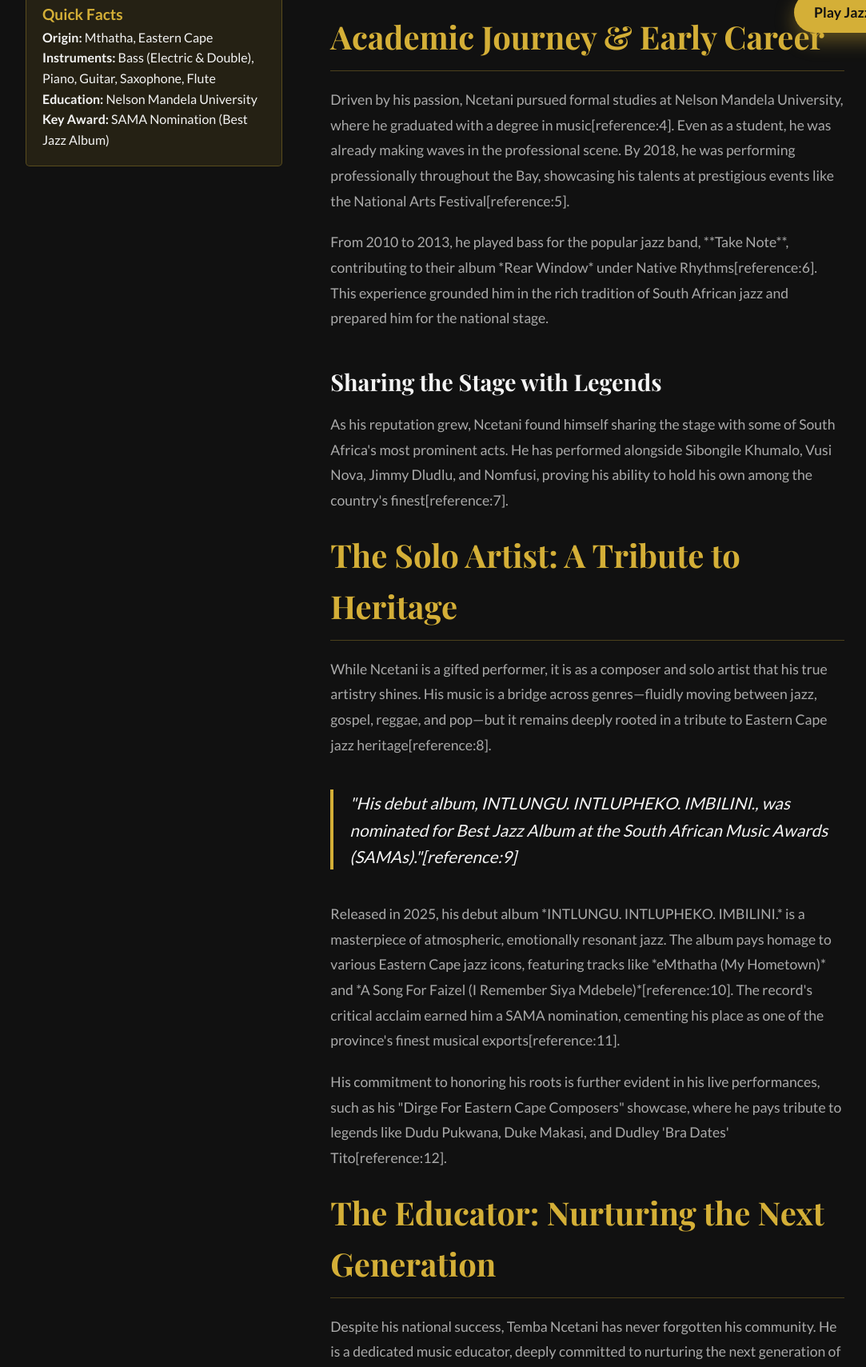
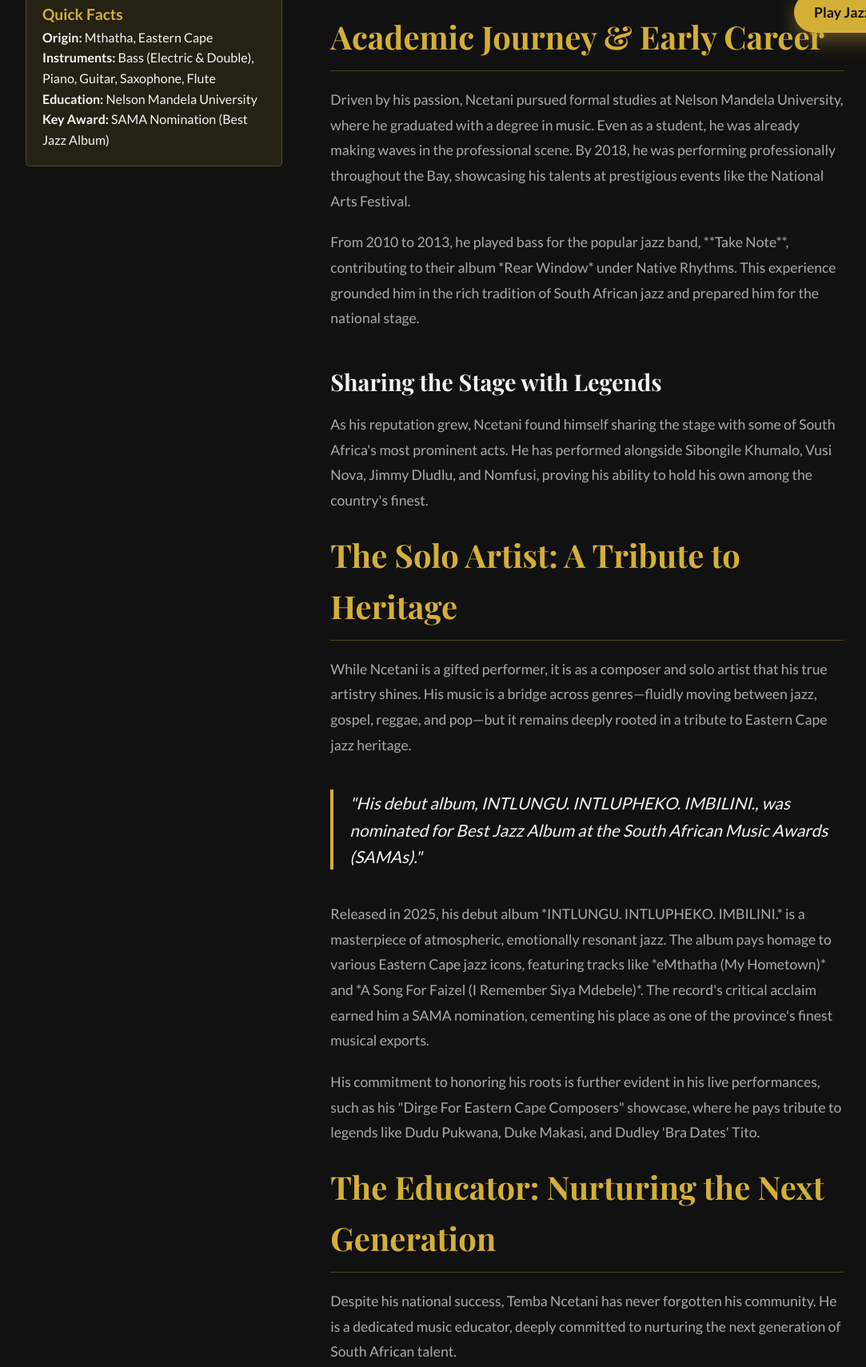
Before and after one commit to avelan2007-lang/temba-website, a plain HTML site: page biography.html in a window 1280 px wide. Shown: the part 729-2438 px from the top of the page at 80% size, without its empty margins (96-1179 px from the left). Drawn offline with nearby package versions, Linux system fonts and the light colour scheme.

Commit message:
Update biography.html

```diff
--- a/biography.html
+++ b/biography.html
@@ -128,30 +128,30 @@
             <div class="bio-main">
 
                 <h2>Early Life & Musical Awakening</h2>
-                <p>Temba Ncetani's story begins in the vibrant city of Mthatha, Eastern Cape. It was here, at a young age, that his profound love for music first manifested[reference:0]. Unlike many musicians who follow formal classical training, Ncetani is a completely self-taught multi-instrumentalist and composer[reference:1].</p>
-                <p>His natural talent and dedication allowed him to master a staggering array of instruments. He is equally comfortable playing the electric and double bass, the piano, guitar, saxophone, and flute, making him one of the most versatile musicians in the Eastern Cape[reference:2]. He credits the legendary double bassist Herbie Tsoaeli as his biggest influence, a guiding light in his musical journey[reference:3].</p>
+                <p>Temba Ncetani's story begins in the vibrant city of Mthatha, Eastern Cape. It was here, at a young age, that his profound love for music first manifested. Unlike many musicians who follow formal classical training, Ncetani is a completely self-taught multi-instrumentalist and composer.</p>
+                <p>His natural talent and dedication allowed him to master a staggering array of instruments. He is equally comfortable playing the electric and double bass, the piano, guitar, saxophone, and flute, making him one of the most versatile musicians in the Eastern Cape. He credits the legendary double bassist Herbie Tsoaeli as his biggest influence, a guiding light in his musical journey.</p>
 
                 <h2>Academic Journey & Early Career</h2>
-                <p>Driven by his passion, Ncetani pursued formal studies at Nelson Mandela University, where he graduated with a degree in music[reference:4]. Even as a student, he was already making waves in the professional scene. By 2018, he was performing professionally throughout the Bay, showcasing his talents at prestigious events like the National Arts Festival[reference:5].</p>
-                <p>From 2010 to 2013, he played bass for the popular jazz band, **Take Note**, contributing to their album *Rear Window* under Native Rhythms[reference:6]. This experience grounded him in the rich tradition of South African jazz and prepared him for the national stage.</p>
+                <p>Driven by his passion, Ncetani pursued formal studies at Nelson Mandela University, where he graduated with a degree in music. Even as a student, he was already making waves in the professional scene. By 2018, he was performing professionally throughout the Bay, showcasing his talents at prestigious events like the National Arts Festival.</p>
+                <p>From 2010 to 2013, he played bass for the popular jazz band, **Take Note**, contributing to their album *Rear Window* under Native Rhythms. This experience grounded him in the rich tradition of South African jazz and prepared him for the national stage.</p>
 
                 <h3>Sharing the Stage with Legends</h3>
-                <p>As his reputation grew, Ncetani found himself sharing the stage with some of South Africa's most prominent acts. He has performed alongside Sibongile Khumalo, Vusi Nova, Jimmy Dludlu, and Nomfusi, proving his ability to hold his own among the country's finest[reference:7].</p>
+                <p>As his reputation grew, Ncetani found himself sharing the stage with some of South Africa's most prominent acts. He has performed alongside Sibongile Khumalo, Vusi Nova, Jimmy Dludlu, and Nomfusi, proving his ability to hold his own among the country's finest.</p>
 
                 <h2>The Solo Artist: A Tribute to Heritage</h2>
-                <p>While Ncetani is a gifted performer, it is as a composer and solo artist that his true artistry shines. His music is a bridge across genres—fluidly moving between jazz, gospel, reggae, and pop—but it remains deeply rooted in a tribute to Eastern Cape jazz heritage[reference:8].</p>
+                <p>While Ncetani is a gifted performer, it is as a composer and solo artist that his true artistry shines. His music is a bridge across genres—fluidly moving between jazz, gospel, reggae, and pop—but it remains deeply rooted in a tribute to Eastern Cape jazz heritage.</p>
 
                 <blockquote class="bio-quote">
-                    "His debut album, INTLUNGU. INTLUPHEKO. IMBILINI., was nominated for Best Jazz Album at the South African Music Awards (SAMAs)."[reference:9]
+                    "His debut album, INTLUNGU. INTLUPHEKO. IMBILINI., was nominated for Best Jazz Album at the South African Music Awards (SAMAs)."
                 </blockquote>
 
-                <p>Released in 2025, his debut album *INTLUNGU. INTLUPHEKO. IMBILINI.* is a masterpiece of atmospheric, emotionally resonant jazz. The album pays homage to various Eastern Cape jazz icons, featuring tracks like *eMthatha (My Hometown)* and *A Song For Faizel (I Remember Siya Mdebele)*[reference:10]. The record's critical acclaim earned him a SAMA nomination, cementing his place as one of the province's finest musical exports[reference:11].</p>
+                <p>Released in 2025, his debut album *INTLUNGU. INTLUPHEKO. IMBILINI.* is a masterpiece of atmospheric, emotionally resonant jazz. The album pays homage to various Eastern Cape jazz icons, featuring tracks like *eMthatha (My Hometown)* and *A Song For Faizel (I Remember Siya Mdebele)*. The record's critical acclaim earned him a SAMA nomination, cementing his place as one of the province's finest musical exports.</p>
 
-                <p>His commitment to honoring his roots is further evident in his live performances, such as his "Dirge For Eastern Cape Composers" showcase, where he pays tribute to legends like Dudu Pukwana, Duke Makasi, and Dudley 'Bra Dates' Tito[reference:12].</p>
+                <p>His commitment to honoring his roots is further evident in his live performances, such as his "Dirge For Eastern Cape Composers" showcase, where he pays tribute to legends like Dudu Pukwana, Duke Makasi, and Dudley 'Bra Dates' Tito.</p>
 
                 <h2>The Educator: Nurturing the Next Generation</h2>
-                <p>Despite his national success, Temba Ncetani has never forgotten his community. He is a dedicated music educator, deeply committed to nurturing the next generation of South African talent[reference:13].</p>
-                <p>He has taught music at **Khanyisa High School** in Mthatha, where he is known simply as "Sir" by his students, and at the online music school, **We See Musically**[reference:14][reference:15]. His dual career as a SAMA-nominated artist and a high school teacher is a powerful and inspiring story that sets him apart, proving that true success lies in giving back.</p>
+                <p>Despite his national success, Temba Ncetani has never forgotten his community. He is a dedicated music educator, deeply committed to nurturing the next generation of South African talent.</p>
+                <p>He has taught music at **Khanyisa High School** in Mthatha, where he is known simply as "Sir" by his students, and at the online music school, **We See Musically**. His dual career as a SAMA-nominated artist and a high school teacher is a powerful and inspiring story that sets him apart, proving that true success lies in giving back.</p>
 
                 <h2>Legacy</h2>
                 <p>Temba Ncetani is more than just a musician. He is a composer, an arranger, a mentor, and a cultural ambassador. His journey from a self-taught boy in Mthatha to a SAMA-nominated jazz artist is a testament to the power of passion, hard work, and an unwavering commitment to one's roots. He continues to bridge the gap between the rich jazz heritage of the Eastern Cape and the modern soundscapes of South Africa, letting his light shine for all to see.</p>
```
